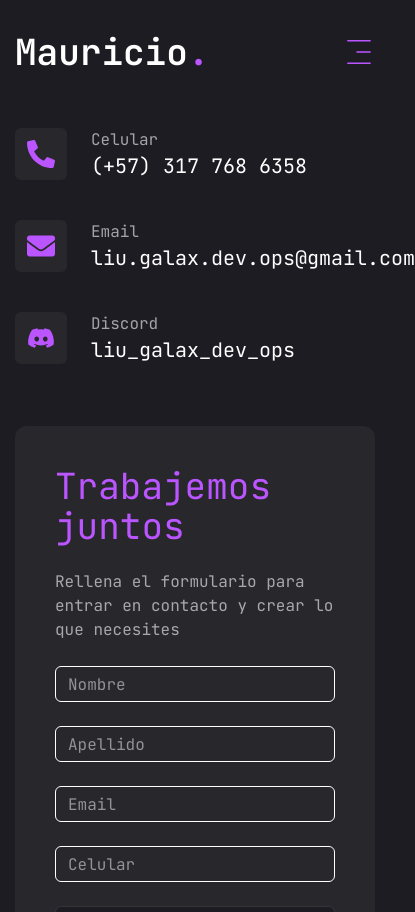
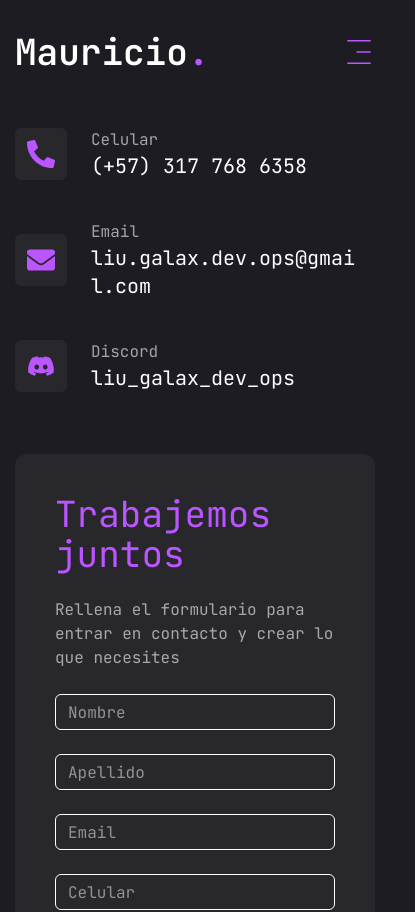
Before and after one commit to Liuminedes/mauro-portfolio, a Next.js app: page /contact in a window 390 px wide. Shown: the top 912 px of the page, 415 px wide, since content can reach past the window. Built offline with nearby package versions, Linux system fonts and the light colour scheme.

Commit message:
arreglar descripción de contactos en la pagina de contacto

```diff
--- a/app/contact/page.jsx
+++ b/app/contact/page.jsx
@@ -317,7 +317,7 @@ export default function Contact() {
                     </div>
                     <div className="flex-1">
                       <p className="text-white/60">{item.title}</p>
-                      <h3 className="text-xl">{item.description}</h3>
+                      <h3 className="text-xl break-all sm:break-normal w-full">{item.description}</h3>
                     </div>
                   </li>
                 ))}
```
